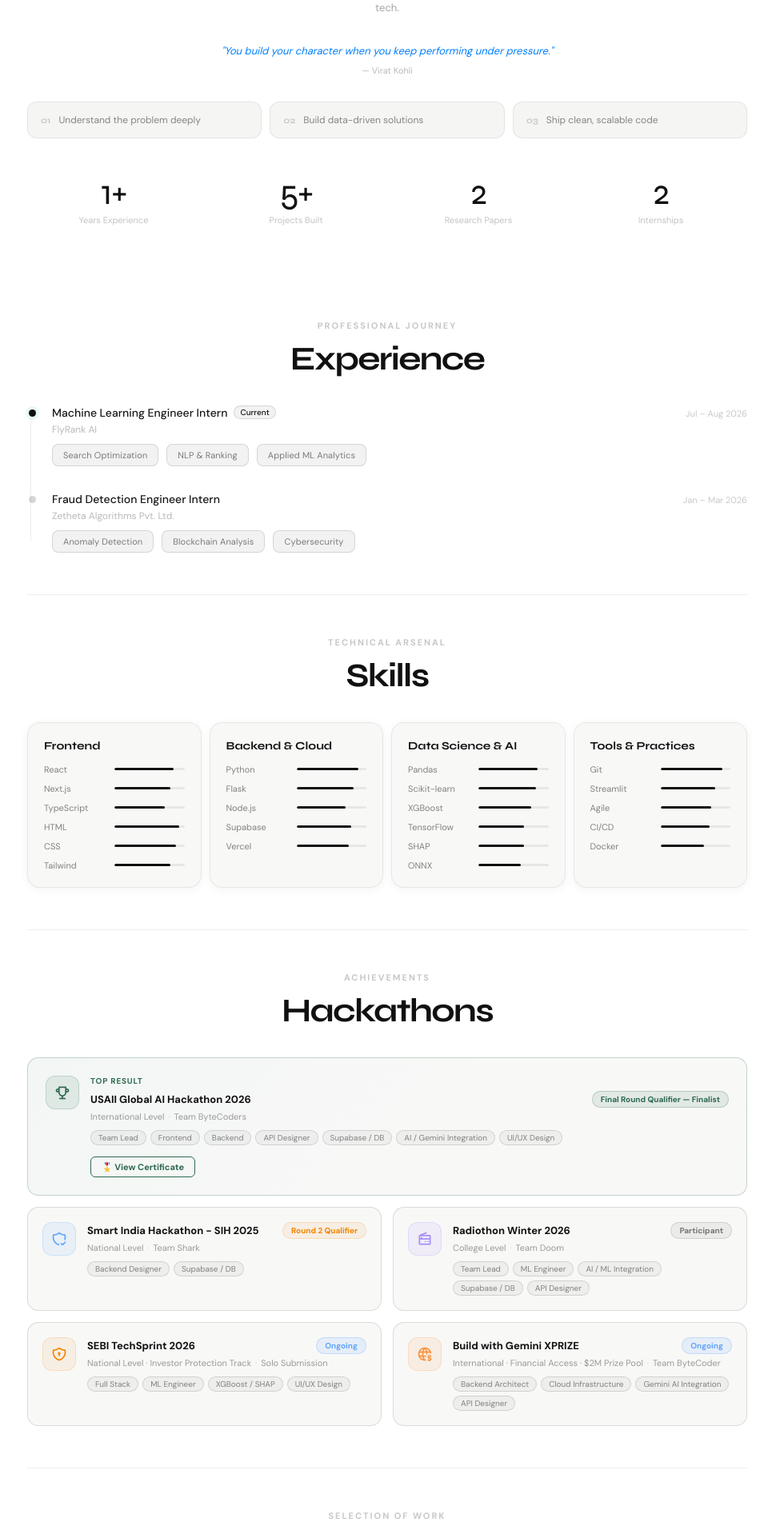
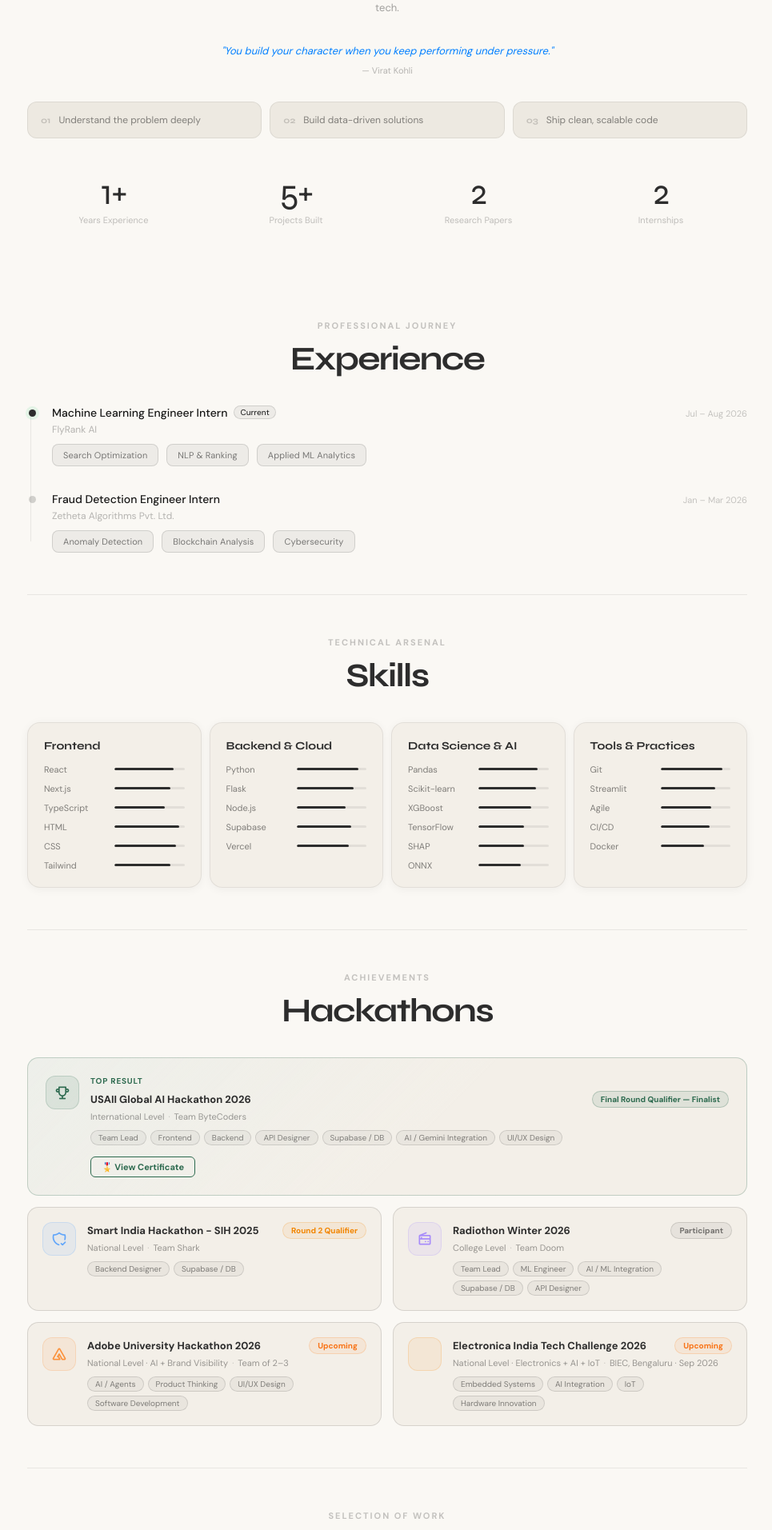
Before and after one commit to GokulM8/portfolio, a Flask app: page / in a window 1280 px wide. Shown: the part 760-2673 px from the top of the page at 80% size, without its empty margins (156-1121 px from the left). Run offline with Flask 3, Linux system fonts and the light colour scheme; some libraries are stand-ins or nearby versions.

Commit message:
Added new hackthons details

```diff
--- a/static/css/style.css
+++ b/static/css/style.css
@@ -5,19 +5,19 @@
 }
 
 :root {
-  --bg: #ffffff;
-  --bg-elev: #f8f8f7;
-  --bg-soft: #f5f5f3;
-  --bg-card: #f8f8f7;
+  --bg: #faf8f4;
+  --bg-elev: #f3efe8;
+  --bg-soft: #ede9e1;
+  --bg-card: #f3efe8;
   --text: #444444;
-  --text-strong: #111111;
+  --text-strong: #2d2d2d;
   --text-muted: rgba(0, 0, 0, 0.38);
   --text-faint: rgba(0, 0, 0, 0.18);
   --line: rgba(0, 0, 0, 0.07);
   --line-strong: rgba(0, 0, 0, 0.12);
-  --accent: #111111;
+  --accent: #2d2d2d;
   --accent-soft: rgba(0, 0, 0, 0.05);
-  --success: #111111;
+  --success: #2d2d2d;
   --shadow: 0 8px 32px rgba(0, 0, 0, 0.06);
 }
 
@@ -27,7 +27,7 @@ html {
 
 body {
   min-height: 100vh;
-  background: #f5f5f3;
+  background: #ede9e1;
   color: var(--text);
   font-family: 'DM Sans', sans-serif;
 }
@@ -498,7 +498,7 @@ a {
   font-family: 'Syne', sans-serif;
   font-size: clamp(1.9rem, 4vw, 2.6rem);
   letter-spacing: -0.04em;
-  color: #111111;
+  color: #2d2d2d;
 }
 
 .about-body {
@@ -580,7 +580,7 @@ a {
   font-family: 'Syne', sans-serif;
   font-size: clamp(1.9rem, 4vw, 2.8rem);
   line-height: 1;
-  color: #111111;
+  color: #2d2d2d;
   letter-spacing: -0.04em;
 }
 
@@ -694,7 +694,7 @@ a {
 }
 
 .hack-name {
-  color: #111111;
+  color: #2d2d2d;
   font-size: 13px;
   font-weight: 600;
 }
@@ -743,6 +743,12 @@ a {
   background: rgba(96, 165, 250, 0.12);
   border: 1px solid rgba(96, 165, 250, 0.28);
   color: #60a5fa;
+}
+
+.hack-status--upcoming {
+  background: rgba(251, 146, 60, 0.1);
+  border: 1px solid rgba(251, 146, 60, 0.25);
+  color: #f97316;
 }
 
 .hack-roles {
@@ -807,7 +813,7 @@ a {
   font-family: 'Syne', sans-serif;
   font-size: 14px;
   font-weight: 700;
-  color: #111111;
+  color: #2d2d2d;
 }
 
 .skill-bars {
@@ -841,7 +847,7 @@ a {
   height: 100%;
   width: 0;
   border-radius: 99px;
-  background: #111111;
+  background: #2d2d2d;
   transition: width 0.75s cubic-bezier(0.25, 1, 0.5, 1);
 }
 
@@ -946,7 +952,7 @@ a {
   border-radius: 999px;
   background: rgba(0, 0, 0, 0.05);
   border: 1px solid rgba(0, 0, 0, 0.12);
-  color: #111111;
+  color: #2d2d2d;
   font-size: 10px;
   font-weight: 500;
 }
--- a/templates/index.html
+++ b/templates/index.html
@@ -279,38 +279,39 @@ href="https://cdn.jsdelivr.net/npm/@tabler/icons-webfont@3.30.0/dist/tabler-icon
           </article>
 
           <article class="hack-card">
-            <div class="hack-icon hack-icon--teal"><i class="ti ti-shield-lock"></i></div>
+            <div class="hack-icon hack-icon--orange"><i class="ti ti-brand-adobe"></i></div>
             <div class="hack-body">
               <div class="hack-top-row">
-                <p class="hack-name">SEBI TechSprint 2026</p>
-                <span class="hack-status hack-status--ongoing">Ongoing</span>
+                <p class="hack-name">Adobe University Hackathon 2026</p>
+                <span class="hack-status hack-status--upcoming">Upcoming</span>
               </div>
-              <p class="hack-meta">National Level · Investor Protection Track <span class="hack-dot">·</span> Solo Submission</p>
+              <p class="hack-meta">National Level · AI + Brand Visibility <span class="hack-dot">·</span> Team of 2–3</p>
               <div class="hack-roles">
-                <span class="hack-role-tag">Full Stack</span>
-                <span class="hack-role-tag">ML Engineer</span>
-                <span class="hack-role-tag">XGBoost / SHAP</span>
+                <span class="hack-role-tag">AI / Agents</span>
+                <span class="hack-role-tag">Product Thinking</span>
                 <span class="hack-role-tag">UI/UX Design</span>
+                <span class="hack-role-tag">Software Development</span>
               </div>
             </div>
           </article>
 
           <article class="hack-card">
-            <div class="hack-icon hack-icon--orange"><i class="ti ti-world-dollar"></i></div>
+            <div class="hack-icon hack-icon--teal"><i class="ti ti-circuit-board"></i></div>
             <div class="hack-body">
               <div class="hack-top-row">
-                <p class="hack-name">Build with Gemini XPRIZE</p>
-                <span class="hack-status hack-status--ongoing">Ongoing</span>
+                <p class="hack-name">Electronica India Tech Challenge 2026</p>
+                <span class="hack-status hack-status--upcoming">Upcoming</span>
               </div>
-              <p class="hack-meta">International · Financial Access · $2M Prize Pool <span class="hack-dot">·</span> Team ByteCoder</p>
+              <p class="hack-meta">National Level · Electronics + AI + IoT <span class="hack-dot">·</span> BIEC, Bengaluru · Sep 2026</p>
               <div class="hack-roles">
-                <span class="hack-role-tag">Backend Architect</span>
-                <span class="hack-role-tag">Cloud Infrastructure</span>
-                <span class="hack-role-tag">Gemini AI Integration</span>
-                <span class="hack-role-tag">API Designer</span>
+                <span class="hack-role-tag">Embedded Systems</span>
+                <span class="hack-role-tag">AI Integration</span>
+                <span class="hack-role-tag">IoT</span>
+                <span class="hack-role-tag">Hardware Innovation</span>
               </div>
             </div>
           </article>
+
         </div>
       </section>
 
```
Also changed, not shown: other parts of static/css/style.css (+18 -18 lines).
